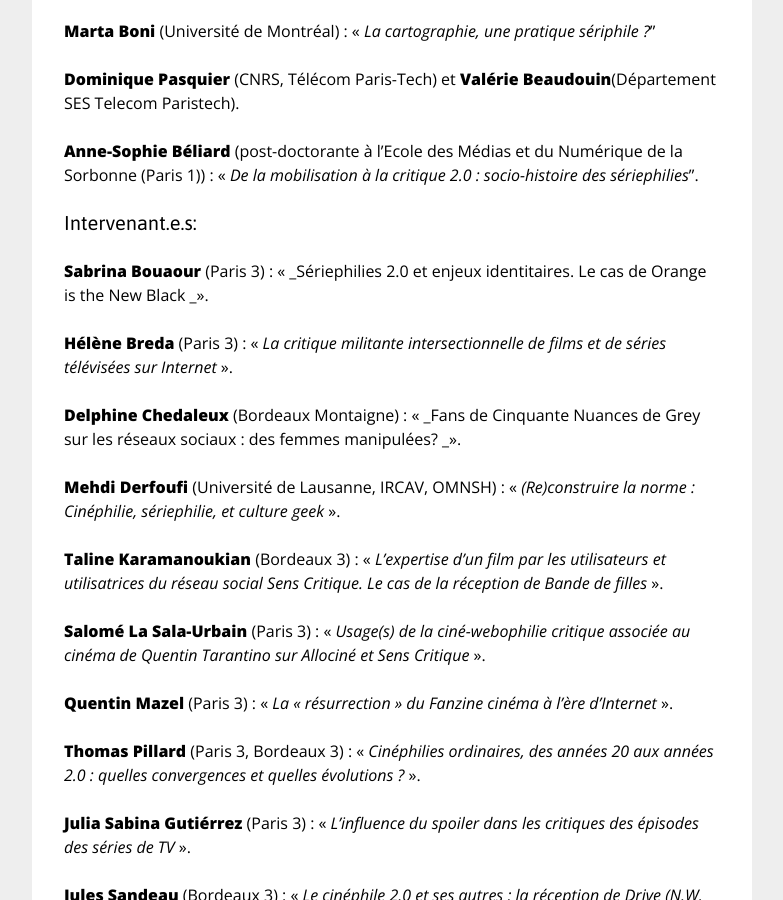
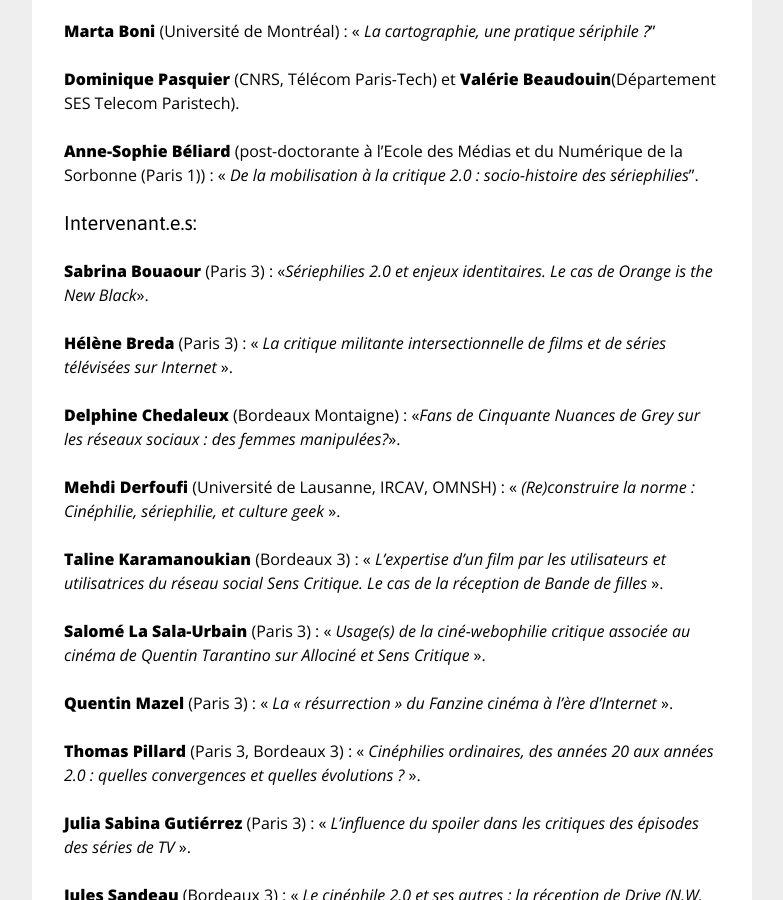
Before and after one commit to Labex-ICCA/Labex-ICCA.github.io, a Jekyll site: the page built from _posts/evenements/2015-12-11-colloque-cin-philies-s-riphilies-2-0-le-casting.md, in a window 1280 px wide and 900 px high, scrolled down 1116 px. Shown: the whole window, without its empty margins (248-1031 px from the left). Built offline with Jekyll 4.4.1, drawn with Linux system fonts in a browser that asks for light colours; Markdown is read by kramdown in place of the engine named in the settings.

```diff
--- a/_posts/evenements/2015-12-11-colloque-cin-philies-s-riphilies-2-0-le-casting.md
+++ b/_posts/evenements/2015-12-11-colloque-cin-philies-s-riphilies-2-0-le-casting.md
@@ -29,11 +29,11 @@ Lieu : Maison de la Recherche (4 rue des irlandais 75005 Paris)
 
 ### Intervenant.e.s:
 
-**Sabrina Bouaour** (Paris 3) : « _Sériephilies 2.0 et enjeux identitaires. Le cas de Orange is the New Black _».
+**Sabrina Bouaour** (Paris 3) : «_Sériephilies 2.0 et enjeux identitaires. Le cas de Orange is the New Black_».
 
 **Hélène Breda** (Paris 3) : « _La critique militante intersectionnelle de films et de séries télévisées sur Internet_ ».
 
-**Delphine Chedaleux** (Bordeaux Montaigne) : « _Fans de Cinquante Nuances de Grey sur les réseaux sociaux : des femmes manipulées? _».
+**Delphine Chedaleux** (Bordeaux Montaigne) : «_Fans de Cinquante Nuances de Grey sur les réseaux sociaux : des femmes manipulées?_».
 
 **Mehdi Derfoufi** (Université de Lausanne, IRCAV, OMNSH) : « _(Re)construire la norme : Cinéphilie, sériephilie, et culture geek_ ».
 
```
